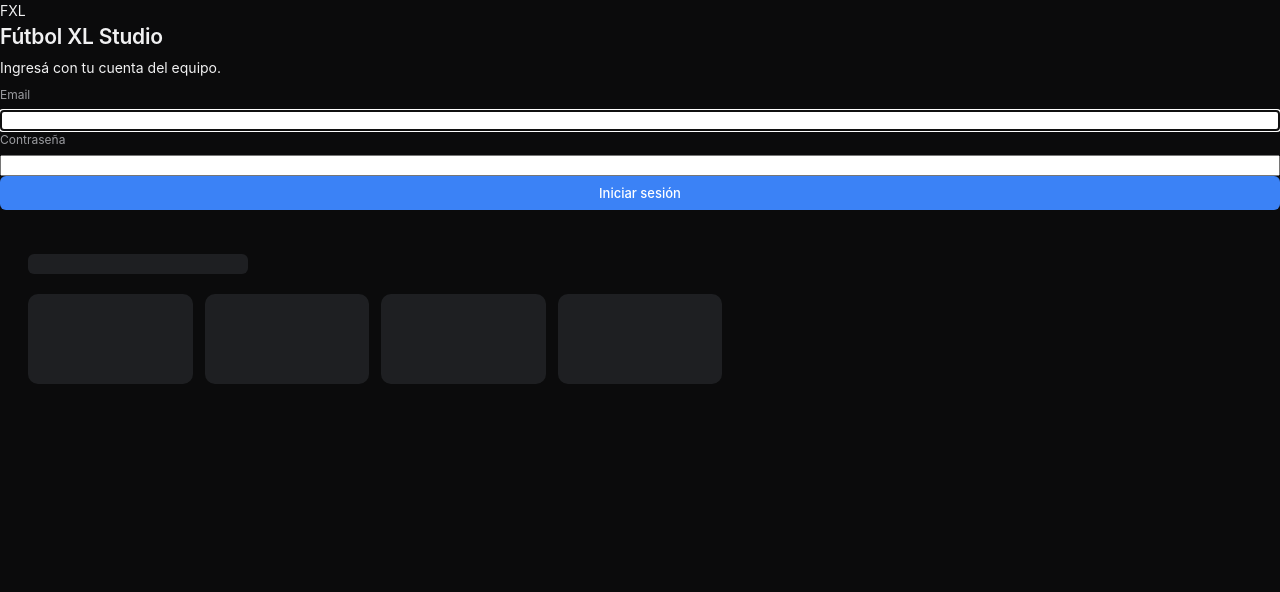
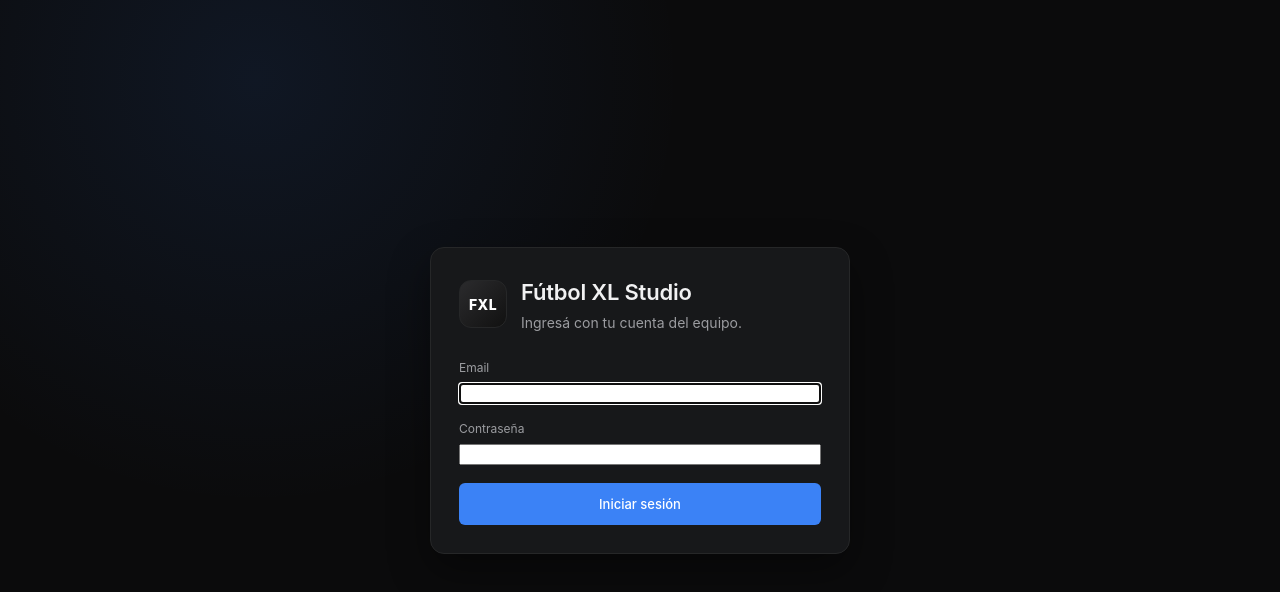
Before and after one commit to lucascaselli99/futbol-xl-studio, a plain HTML site: page index.html in a window 1280 px wide. Drawn offline with nearby package versions, Linux system fonts and the light colour scheme.

Commit message:
Update styles.css

```diff
--- a/styles.css
+++ b/styles.css
@@ -1,6 +1,6 @@
 /* =========================================================================
-   styles.css — Fútbol XL Studio
-   Estética moderna, minimalista y deportiva, inspirada en Linear/Notion/
+   styles.css â€” FÃºtbol XL Studio
+   EstÃ©tica moderna, minimalista y deportiva, inspirada en Linear/Notion/
    Trello. Escala de grises como base, color de acento configurable y
    colores personalizados solo en etiquetas/formatos/series/prioridades.
    ========================================================================= */
@@ -56,7 +56,7 @@ html[data-theme='light'] {
   --overlay: rgba(20, 20, 22, 0.35);
 }
 
-/* ---- Reset básico ------------------------------------------------------ */
+/* ---- Reset bÃ¡sico ------------------------------------------------------ */
 
 * {
   box-sizing: border-box;
@@ -106,7 +106,7 @@ ul { list-style: none; margin: 0; padding: 0; }
 .icon svg { width: 16px; height: 16px; display: block; }
 .icon { display: inline-flex; align-items: center; justify-content: center; flex-shrink: 0; }
 
-/* ---- Layout raíz --------------------------------------------------------*/
+/* ---- Layout raÃ­z --------------------------------------------------------*/
 
 #app {
   display: flex;
@@ -883,7 +883,7 @@ ul { list-style: none; margin: 0; padding: 0; }
 }
 .cal-item--more { color: var(--text-faint); background: transparent; cursor: default; }
 
-/* ---- Estados vacíos / próximamente --------------------------------------*/
+/* ---- Estados vacÃ­os / prÃ³ximamente --------------------------------------*/
 
 .empty-state, .coming-soon {
   display: flex;
@@ -910,7 +910,7 @@ ul { list-style: none; margin: 0; padding: 0; }
 }
 .coming-soon h2 { font-size: 22px; margin-bottom: 8px; }
 
-/* ---- Panel de edición de video (overlay lateral) -------------------------*/
+/* ---- Panel de ediciÃ³n de video (overlay lateral) -------------------------*/
 
 .editor-overlay {
   position: fixed;
@@ -992,7 +992,7 @@ ul { list-style: none; margin: 0; padding: 0; }
   .editor-panel { width: 100%; }
 }
 
-/* ---- Formularios genéricos ---------------------------------------------*/
+/* ---- Formularios genÃ©ricos ---------------------------------------------*/
 
 .editor-form { display: flex; flex-direction: column; gap: 16px; }
 .form-grid {
@@ -1099,7 +1099,7 @@ input:focus, select:focus, textarea:focus {
 .checklist-item__text--done { text-decoration: line-through; color: var(--text-faint); }
 input[type='checkbox'] { accent-color: var(--accent); width: 15px; height: 15px; }
 
-/* ---- Etiquetas rápidas ---------------------------------------------------*/
+/* ---- Etiquetas rÃ¡pidas ---------------------------------------------------*/
 
 .quick-add-tag { display: flex; gap: 8px; margin-top: 10px; }
 .quick-add-tag input {
@@ -1163,7 +1163,7 @@ input[type='checkbox'] { accent-color: var(--accent); width: 15px; height: 15px;
 }
 .comment-item__remove { position: absolute; top: 6px; right: 6px; }
 
-/* ---- Configuración -------------------------------------------------------*/
+/* ---- ConfiguraciÃ³n -------------------------------------------------------*/
 
 .settings-layout { display: flex; gap: 24px; align-items: flex-start; }
 .settings-nav {
@@ -1214,7 +1214,7 @@ input[type='checkbox'] { accent-color: var(--accent); width: 15px; height: 15px;
   .settings-nav { width: 100%; flex-direction: row; overflow-x: auto; }
 }
 
-/* ---- Filas de catálogos (series, formatos, estados, etc.) ----------------*/
+/* ---- Filas de catÃ¡logos (series, formatos, estados, etc.) ----------------*/
 
 .entity-list { display: flex; flex-direction: column; gap: 6px; margin-bottom: 14px; }
 .entity-row {
@@ -1301,19 +1301,19 @@ dialog.modal::backdrop { background: var(--overlay); }
 .toast--warning .toast__icon { color: var(--warning); }
 .toast--info .toast__icon { color: var(--accent); }
 
-/* ---- Marca: versión visible junto al nombre (v1.1.0) ----------------------*/
+/* ---- Marca: versiÃ³n visible junto al nombre (v1.1.0) ----------------------*/
 
 .brand__text { display: flex; flex-direction: column; min-width: 0; }
 .brand__version { font-size: 10px; color: var(--text-faint); }
 
-/* ---- Dashboard: métricas compactas de Biblioteca --------------------------*/
+/* ---- Dashboard: mÃ©tricas compactas de Biblioteca --------------------------*/
 
 .stat-grid--compact { grid-template-columns: repeat(auto-fill, minmax(120px, 1fr)); }
 .stat-card--sm { padding: 10px 12px; }
 .stat-card--sm .stat-card__value { font-size: 20px; }
 
 /* ============================================================================
-   MÓDULO BIBLIOTECA
+   MÃ“DULO BIBLIOTECA
    ========================================================================= */
 
 .view--library { position: relative; min-height: calc(100vh - 220px); }
@@ -1504,7 +1504,7 @@ dialog.modal::backdrop { background: var(--overlay); }
 .library-video-picker__row:hover { background: var(--bg-hover); }
 
 /* ============================================================================
-   MÓDULO COSTOS (v1.2.0)
+   MÃ“DULO COSTOS (v1.2.0)
    ========================================================================= */
 
 .view--costs { display: flex; flex-direction: column; gap: 18px; }
@@ -1700,3 +1700,116 @@ dialog.modal::backdrop { background: var(--overlay); }
 .team-card__projects button:hover { color:var(--accent); }
 .team-card__actions { display:flex; gap:.25rem; align-self:flex-start; }
 @media (max-width:700px){ .team-view .page-heading{flex-direction:column}.team-grid{grid-template-columns:1fr}.team-card{flex-wrap:wrap}.team-card__actions{position:absolute;right:.75rem;top:.75rem} }
+
+
+/* ---- AutenticaciÃ³n ----------------------------------------------------- */
+
+[hidden] {
+  display: none !important;
+}
+
+.auth-root {
+  min-height: 100vh;
+}
+
+.auth-page {
+  min-height: 100vh;
+  display: grid;
+  place-items: center;
+  padding: 24px;
+  background:
+    radial-gradient(circle at 20% 10%, rgba(59, 130, 246, 0.10), transparent 34%),
+    var(--bg);
+}
+
+.auth-card {
+  width: min(100%, 420px);
+  padding: 28px;
+  background: var(--bg-card);
+  border: 1px solid var(--border);
+  border-radius: var(--radius-lg);
+  box-shadow: var(--shadow-lg);
+}
+
+.auth-brand {
+  display: flex;
+  align-items: center;
+  gap: 14px;
+  margin-bottom: 26px;
+}
+
+.auth-brand h1 {
+  font-size: 22px;
+  margin: 0 0 3px;
+}
+
+.auth-brand p {
+  margin: 0;
+  color: var(--text-muted);
+}
+
+.auth-brand__logo {
+  width: 48px;
+  height: 48px;
+  display: grid;
+  place-items: center;
+  flex: 0 0 auto;
+  border-radius: 12px;
+  border: 1px solid var(--border);
+  background: linear-gradient(135deg, #2b2b2d, #111);
+  color: #fff;
+  font-weight: 800;
+  letter-spacing: 0.03em;
+}
+
+.auth-form {
+  display: grid;
+  gap: 16px;
+}
+
+.auth-form .field input {
+  width: 100%;
+}
+
+.auth-submit {
+  justify-content: center;
+  min-height: 42px;
+  margin-top: 2px;
+}
+
+.auth-error {
+  margin: -4px 0 0;
+  padding: 9px 11px;
+  border-radius: var(--radius-sm);
+  background: var(--danger-bg);
+  color: var(--danger);
+  font-size: 12px;
+}
+
+.user-menu {
+  display: flex;
+  align-items: center;
+  gap: 8px;
+  padding-left: 10px;
+  border-left: 1px solid var(--border);
+}
+
+.user-menu__email {
+  max-width: 180px;
+  overflow: hidden;
+  text-overflow: ellipsis;
+  white-space: nowrap;
+  color: var(--text-muted);
+  font-size: 12px;
+}
+
+@media (max-width: 900px) {
+  .user-menu__email {
+    display: none;
+  }
+
+  .user-menu {
+    padding-left: 0;
+    border-left: none;
+  }
+}
```
